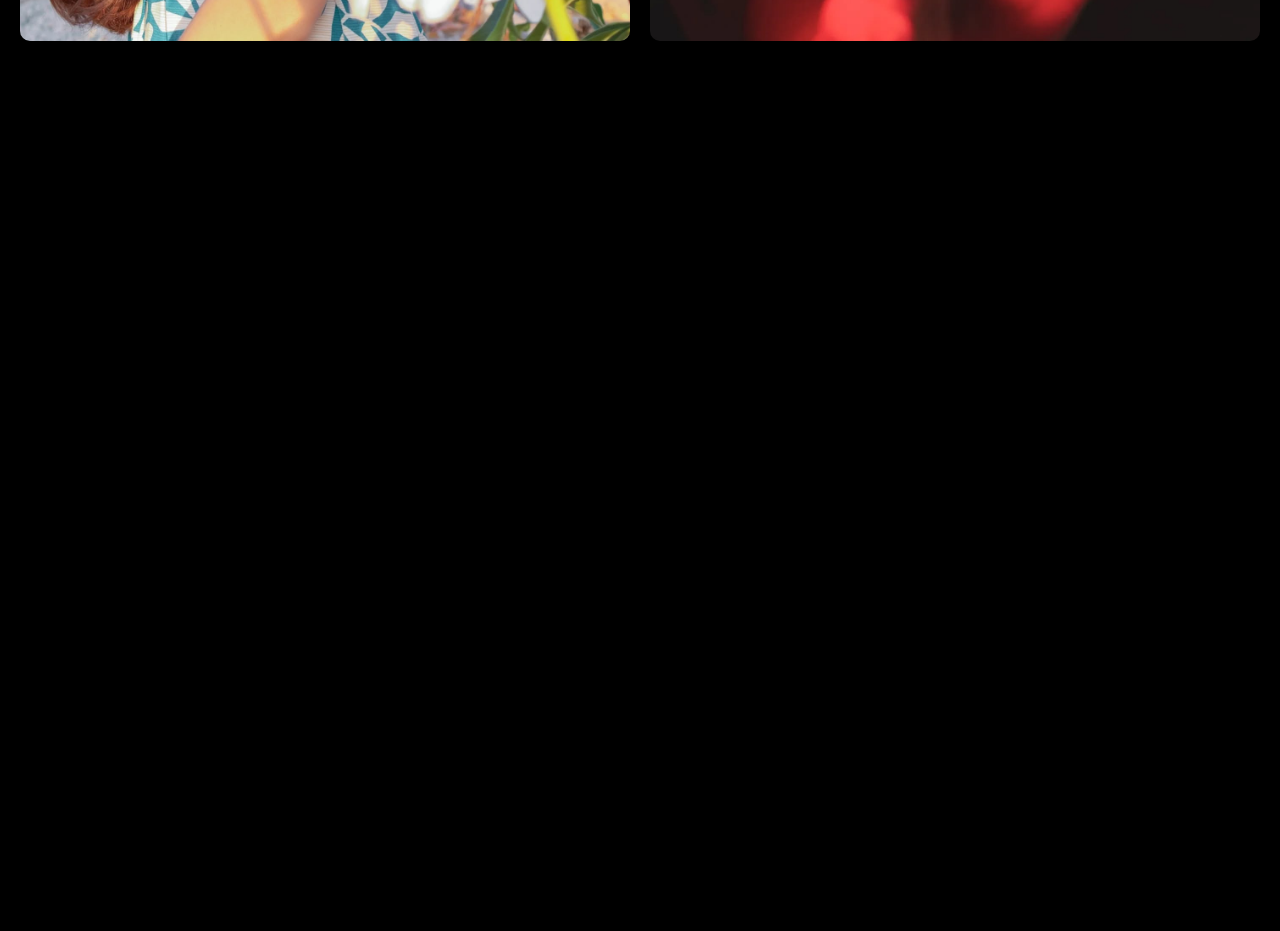
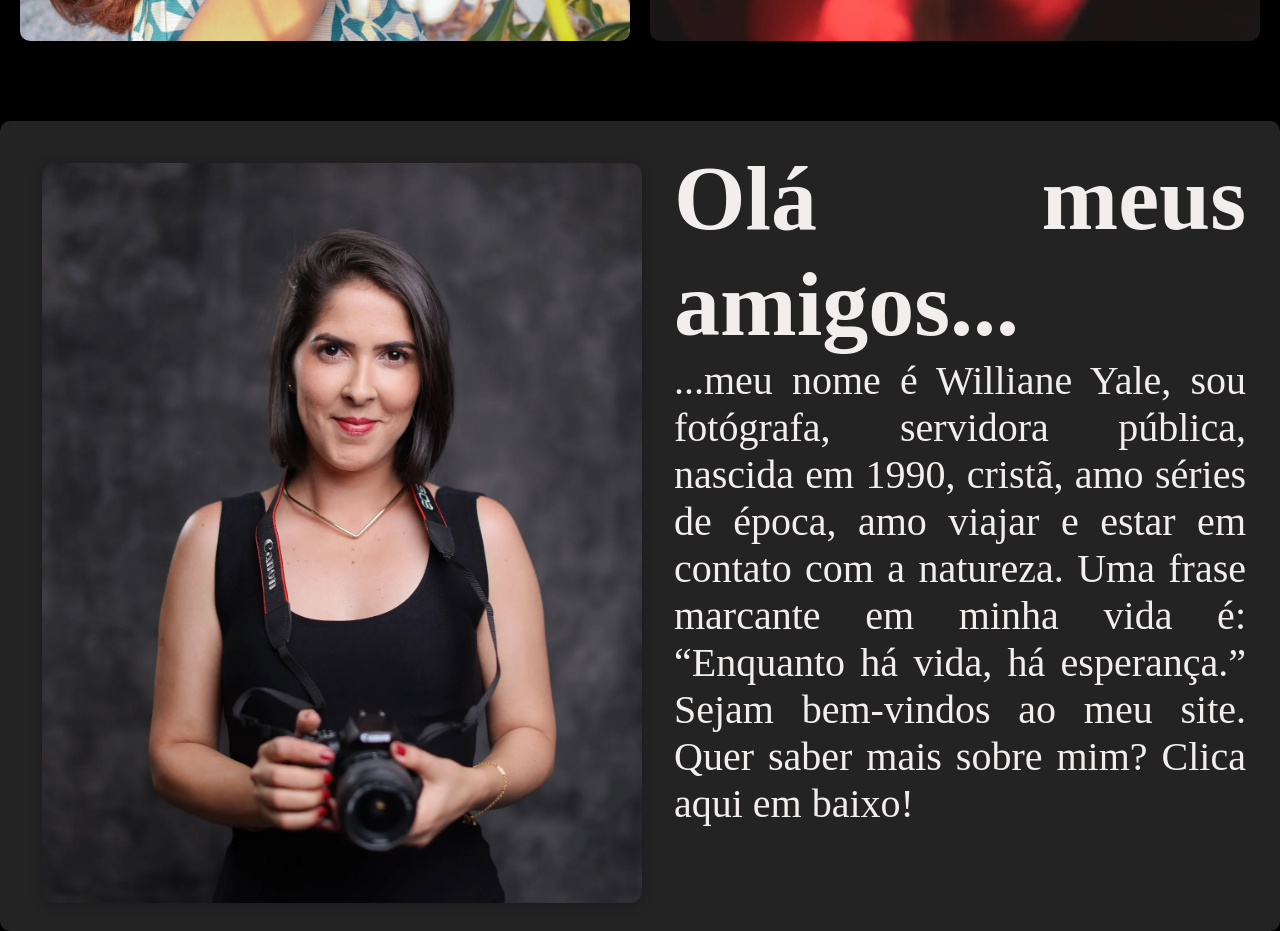
Before and after one commit to diihfreitas/wyfotografias, a React (Vite) app in the folder willianefotos/: page / in a window 1280 px wide. Shown: the part 2800-3731 px from the top of the page. Before the commit the page ends 2861 px from the top, so only its background shows below. Built offline with nearby package versions, Linux system fonts and the light colour scheme.

Commit message:
addminibio

```diff
--- a/willianefotos/src/components/Home.jsx
+++ b/willianefotos/src/components/Home.jsx
@@ -2,6 +2,7 @@ import React, { useState, useEffect } from 'react'
 import '../style-page-css/Title.css'
 import '../style-page-css/Menu.css'
 import '../style-page-css/Galery.css'
+import '../style-page-css/Minibio.css'
 import * as imagens from '../../fotos/imagens.js'
 
 const Home = () => {
@@ -74,6 +75,20 @@ const Home = () => {
           </div>
         )}
       </section>
+
+      {/* Biografia */}
+      <section className='container-minibio'>
+        <img src={imagens.williane} alt='Williane Yale' className='minibio-img' />
+        <div className='grid-minibio'>
+          <h2 className='hello'>Olá meus amigos...</h2>
+          <p className='minibio-text'>...meu nome é Williane Yale, sou fotógrafa, servidora pública,
+            nascida em 1990, cristã, amo séries de época, amo viajar e estar
+            em contato com a natureza. Uma frase marcante em minha vida é:
+            “Enquanto há vida, há esperança.” Sejam bem-vindos ao meu site.
+            Quer saber mais sobre mim? Clica aqui em baixo!
+          </p>
+        </div>
+      </section>
     </div>
   )
 }
--- /dev/null
+++ b/willianefotos/src/style-page-css/Minibio.css
@@ -0,0 +1,46 @@
+.container-minibio {
+  background: #232323;
+  display: block;
+  width: 100%;
+  margin: 60px 0px 80px 0px;
+  border-radius: 10px;
+  padding: 34px 34px 50px;
+  height: 810px;
+}
+
+.minibio-img {
+  float: left;
+  display: flex;
+  width: 600px;
+  height: 740px;
+  object-fit: cover;
+  border-radius: 12px;
+  margin-right: 32px;
+  margin-bottom: 16px;
+  margin-top: 8px;
+  margin-left: 8px;
+  box-shadow: 0 2px 12px rgba(0,0,0,0.25);
+}
+
+.grid-minibio {
+    display: grid;
+    margin: -10px 0 0 40px;
+}
+
+.hello {
+    display: block;
+    color: #f2eeee;
+    font-family: 'Londrina Shadow';
+    font-size: 5.750rem;
+    align-items: center;
+    text-align: justify;
+}
+
+.minibio-text {
+    display: block;
+    color: #f2eeee;
+    font-family: 'Kurale';
+    font-size: 2.5rem;
+    text-align: justify;
+    align-items: center;
+}
```
